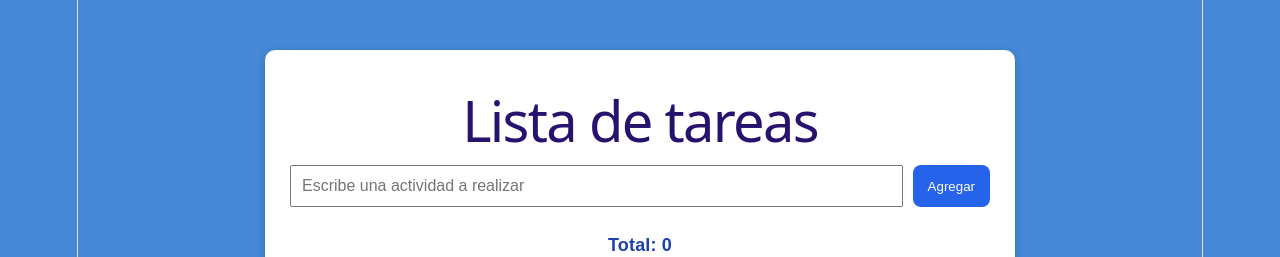
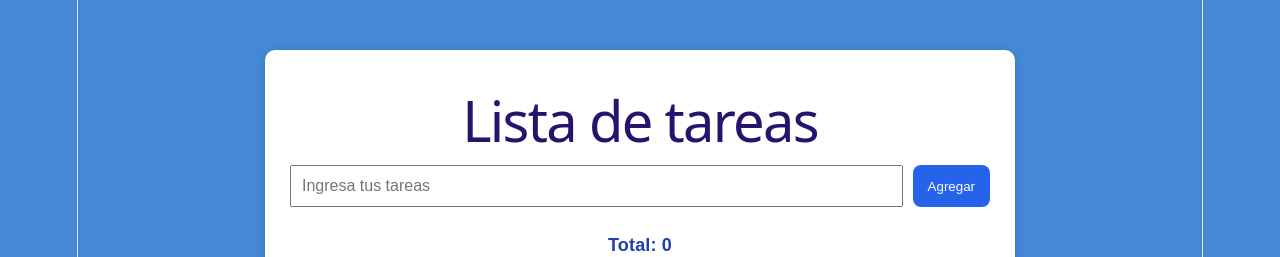
Before and after one commit to Derek0337/proyecto-despliegue-automatizado, a React (Vite) app in the folder frontend/: page / in a window 1280 px wide. Shown: the top 257 px of the page. Built offline with nearby package versions, Linux system fonts and the light colour scheme; no server answers.

Commit message:
Edicion ingreso tareas

```diff
--- a/frontend/src/App.jsx
+++ b/frontend/src/App.jsx
@@ -170,7 +170,7 @@ function App() {
             <form onSubmit={agregarTarea}>
                 <input
                     type="text"
-                    placeholder="Escribe una actividad a realizar"
+                    placeholder="Ingresa tus tareas"
                     value={titulo}
                     onChange={(evento) => setTitulo(evento.target.value)}
                 />
```
